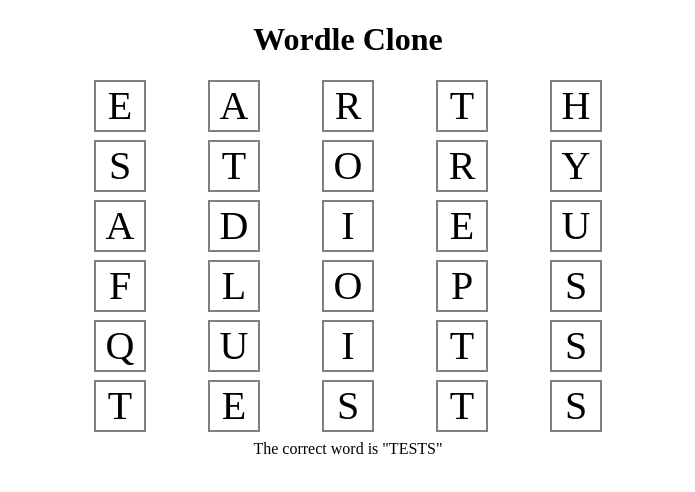
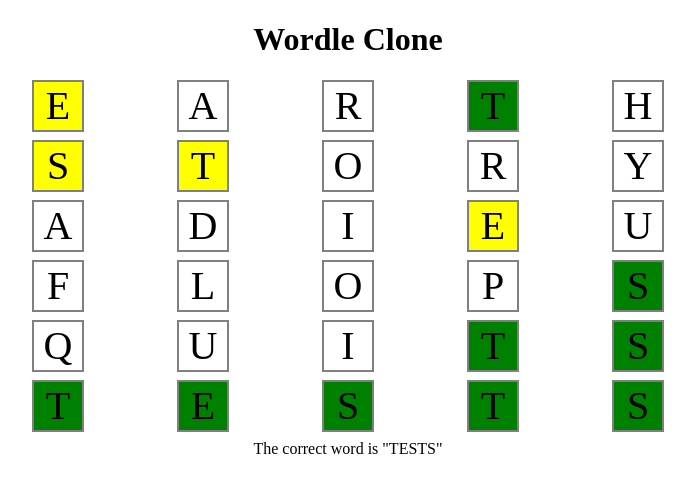
Before and after one commit to gabriel-macario/friends-with-grudges, a React (Vite) app: page / in a window 1280 px wide. Shown: the top 492 px of the page, without its empty margins (292-987 px from the left). Built offline with nearby package versions, Linux system fonts and the light colour scheme.

Commit message:
Use Answer and AnswerMap Contexts and conditionally render LetterBoxes

```diff
--- a/src/components/GameRow.tsx
+++ b/src/components/GameRow.tsx
@@ -1,5 +1,7 @@
-import React, { CSSProperties } from 'react';
+import React, { CSSProperties, useContext } from 'react';
 import LetterBox from "./LetterBox";
+import { AnswerContext, AnswerMapContext } from '../contexts/GameState';
+import LetterStatus from '../enums/LetterStatus';
 
 interface GameRowProps {
     children?: React.ReactNode;
@@ -9,17 +11,35 @@
 const GameRowStyles: CSSProperties = {
     width: "100%",
     display: "flex",
-    justifyContent: "space-evenly"
+    justifyContent: "space-between"
 };
 
-const GameRow: React.FC<GameRowProps> = ({ children, word = '' }: GameRowProps) => {
+const GameRow: React.FC<GameRowProps> = ({ word = '' }: GameRowProps) => {
+    const answerMap = useContext(AnswerMapContext);
+    const answer = useContext(AnswerContext);
+
     let boxes = [];
 
-    for (let i = 0; i < word.length; i++ ) {
-        boxes.push(<LetterBox letter={word[i]} />)
+    for (let i = 0; i < word.length; i++) {
+        let status: LetterStatus;
+
+        if (word[i] === answer[i]) {
+            status = LetterStatus.exact;
+        } else if (answerMap.get(word[i])) {
+            status = LetterStatus.contains;
+        } else {
+            status = LetterStatus.incorrect;
+        }
+
+        boxes.push(
+            <LetterBox
+                letter={word[i]}
+                letterStatus={status}
+            />
+        )
     }
     for (let i = word.length; i < 5; i++) {
-        boxes.push(<LetterBox/>);
+        boxes.push(<LetterBox />);
     }
 
     return (
```
